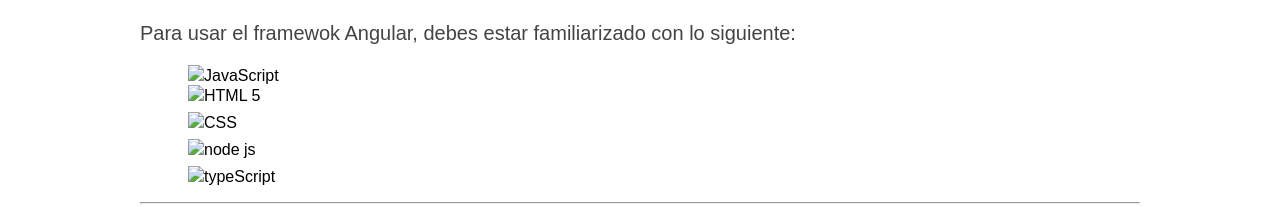
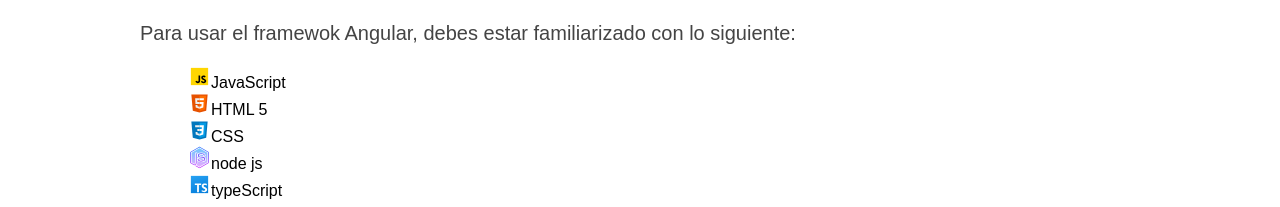
Before and after one commit to programCode-sudo/paginaPortableTPI, a plain HTML site: page Implementacion-Angular.html in a window 1280 px wide. Shown: the part 599-806 px from the top of the page. Drawn offline with Linux system fonts and the light colour scheme; a script that the page names is missing; files whose address does not match are found by name.

Commit message:
Update Implementacion-Angular.html

```diff
--- a/Implementacion-Angular.html
+++ b/Implementacion-Angular.html
@@ -32,19 +32,19 @@
         <p style="text-align: left; max-width: 1900px;">Para usar el framewok Angular, debes estar familiarizado con lo siguiente:</p>
         <ul>
             <li class="list-item">
-                <a><img src="../mb21002/img/icons8-javascript.svg">JavaScript</img></a>
+                <a><img src="img/icons8-javascript.svg">JavaScript</img></a>
             </li>
             <li class="list-item">
-                <a><img src="../mb21002/img/icons8-html-5.svg">HTML 5</a>
+                <a><img src="img/icons8-html-5.svg">HTML 5</a>
             </li>
             <li class="list-item">
-                <a><img src="../mb21002/img/icons8-css3.svg">CSS<img></a>
+                <a><img src="img/icons8-css3.svg">CSS<img></a>
             </li>
             <li class="list-item">
-                <a><img src="../mb21002/img/icons8-node-js.svg">node js<img></a>
+                <a><img src="img/icons8-node-js.svg">node js<img></a>
             </li>
             <li class="list-item">
-                <a><img src="../mb21002/img/icons8-typescript.svg">typeScript<img></a>
+                <a><img src="img/icons8-typescript.svg">typeScript<img></a>
             </li>
         </ul>
         <hr>
```
